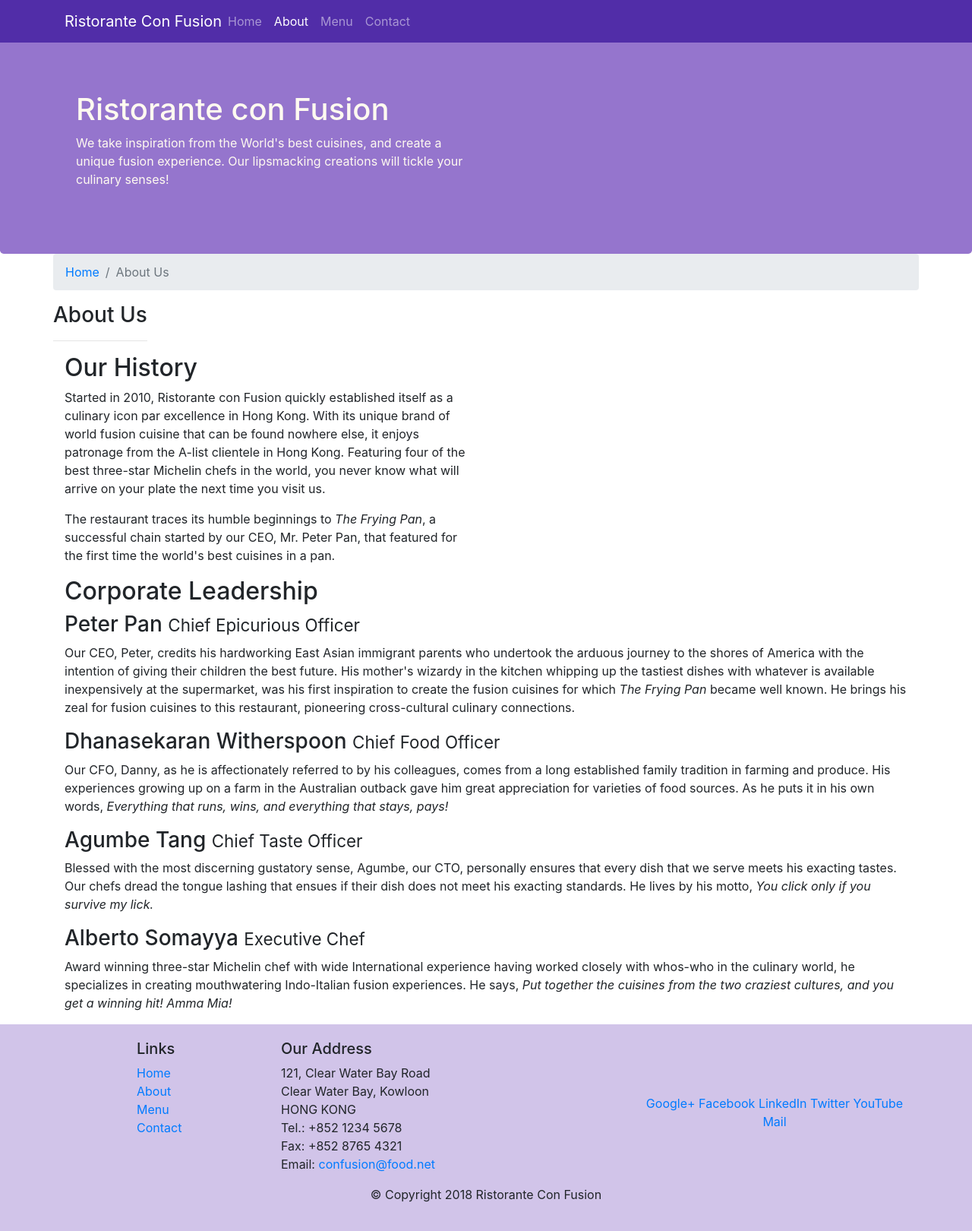
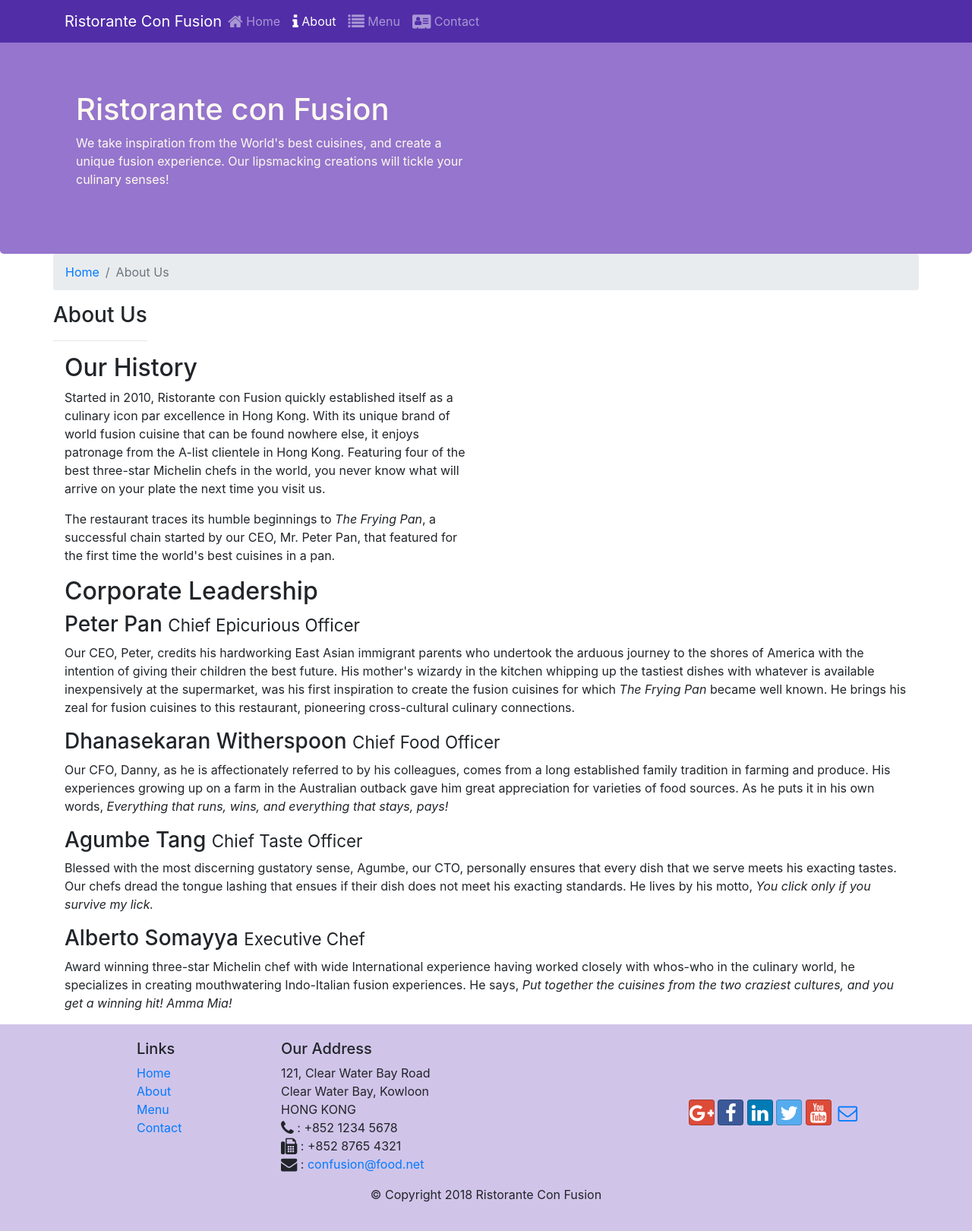
Before and after one commit to tushant1037/Bootstrap-Coursera, a website: page aboutus.html in a window 1280 px wide. Shown: the whole page at 76% size. Drawn offline with nearby package versions, Linux system fonts and the light colour scheme.

Commit message:
icons and fonts

```diff
--- a/aboutus.html
+++ b/aboutus.html
@@ -8,6 +8,9 @@
 
     <!-- Bootstrap CSS -->
      <link rel="stylesheet" href="node_modules/bootstrap/dist/css/bootstrap.min.css">
+     <link rel="stylesheet" href="node_modules/font-awesome//css//font-awesome.min.css">
+     <link rel="stylesheet" href="node_modules/bootstrap-social//bootstrap-social.css">
+     <link href="https://maxcdn.bootstrapcdn.com/font-awesome/4.7.0/css/font-awesome.min.css" rel="stylesheet">
     <link rel="stylesheet" href="css/styles.css">
 
     <title>Ristorante Con Fusion: About Us</title>
@@ -22,10 +25,10 @@
             <a class="navbar-brand mr-auto" href="./index.html">Ristorante Con Fusion</a>
             <div class="collapse navbar-collapse" id="Navbar">
             <ul class="navbar-nav mr-auto">
-                <li class="nav-item"><a class="nav-link" href="./index.html">Home</a></li>
-                <li class="nav-item active"><a class="nav-link" href="#">About</a></li>
-                <li class="nav-item"><a class="nav-link" href="#">Menu</a></li>
-                <li class="nav-item"><a class="nav-link" href="#">Contact</a></li>
+                <li class="nav-item"><a class="nav-link" href="./index.html"><span class="fa fa-home fa-lg"></span> Home</a></li>
+                <li class="nav-item active"><a class="nav-link" href="#"><span class="fa fa-info fa-lg"></span> About</a></li>
+                <li class="nav-item"><a class="nav-link" href="#"><span class="fa fa-list fa-lg"></span> Menu</a></li>
+                <li class="nav-item"><a class="nav-link" href="#"><span class="fa fa-address-card fa-lg"></span> Contact</a></li>
             </ul>
             </div>
         </div>
@@ -101,19 +104,19 @@
 		              121, Clear Water Bay Road<br>
 		              Clear Water Bay, Kowloon<br>
 		              HONG KONG<br>
-		              Tel.: +852 1234 5678<br>
-		              Fax: +852 8765 4321<br>
-		              Email: <a href="mailto:confusion@food.net">confusion@food.net</a>
+                      <i class="fa fa-phone fa-lg"></i> : +852 1234 5678<br>
+		              <i class="fa fa-fax fa-lg"></i> : +852 8765 4321<br>
+		              <i class="fa fa-envelope fa-lg"></i> : <a href="mailto:confusion@food.net">confusion@food.net</a>
 		           </address>
                 </div>
                 <div class="col-12 col-sm-4 align-self-center">
                     <div class="text-center">
-                        <a href="http://google.com/+">Google+</a>
-                        <a href="http://www.facebook.com/profile.php?id=">Facebook</a>
-                        <a href="http://www.linkedin.com/in/">LinkedIn</a>
-                        <a href="http://twitter.com/">Twitter</a>
-                        <a href="http://youtube.com/">YouTube</a>
-                        <a href="mailto:">Mail</a>
+                        <a class="btn btn-social-icon btn-google" href="http://google.com/+"><i class="fa fa-google-plus fa-lg"></i></a>
+                        <a class="btn btn-social-icon btn-facebook" href="http://www.facebook.com/profile.php?id="><i class="fa fa-facebook fa-lg"></i></a>
+                        <a class="btn btn-social-icon btn-linkedin" href="http://www.linkedin.com/in/"><i class="fa fa-linkedin fa-lg"></i></a>
+                        <a class="btn btn-social-icon btn-twitter" href="http://twitter.com/"><i class="fa fa-twitter fa-lg"></i></a>
+                        <a class="btn btn-social-icon btn-google" href="http://youtube.com/"><i class="fa fa-youtube fa-lg"></i></a>
+                        <a class="btn btn-social-icon" href="mailto:"><i class="fa fa-envelope-o fa-lg"></i></a>
                     </div>
                 </div>
            </div>
--- a/package.json
+++ b/package.json
@@ -15,6 +15,8 @@
   },
   "dependencies": {
     "bootstrap": "^4.0.0",
+    "bootstrap-social": "^5.1.1",
+    "font-awesome": "^4.7.0",
     "jquery": "^3.3.1",
     "popper.js": "^1.12.9"
   }
```
Also changed, not shown: index.html (+16 -13 lines), 1 other file.
